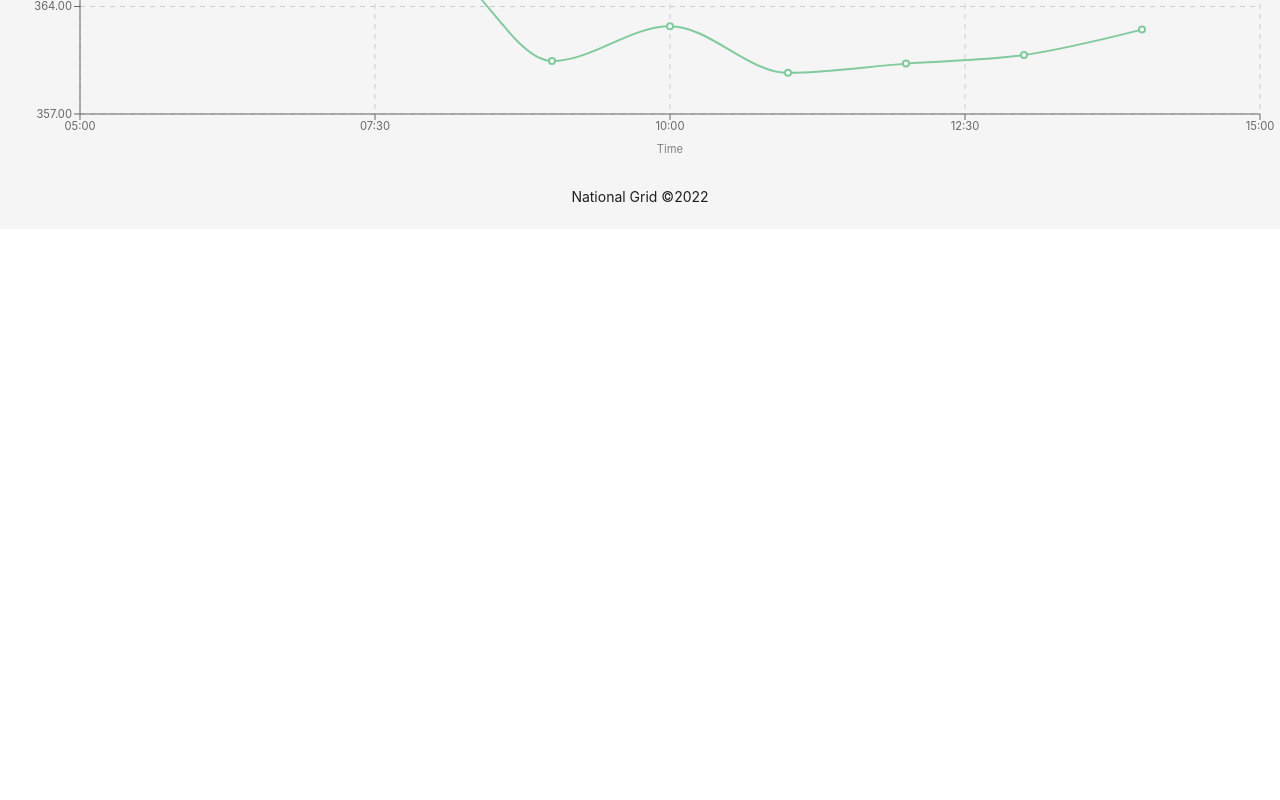
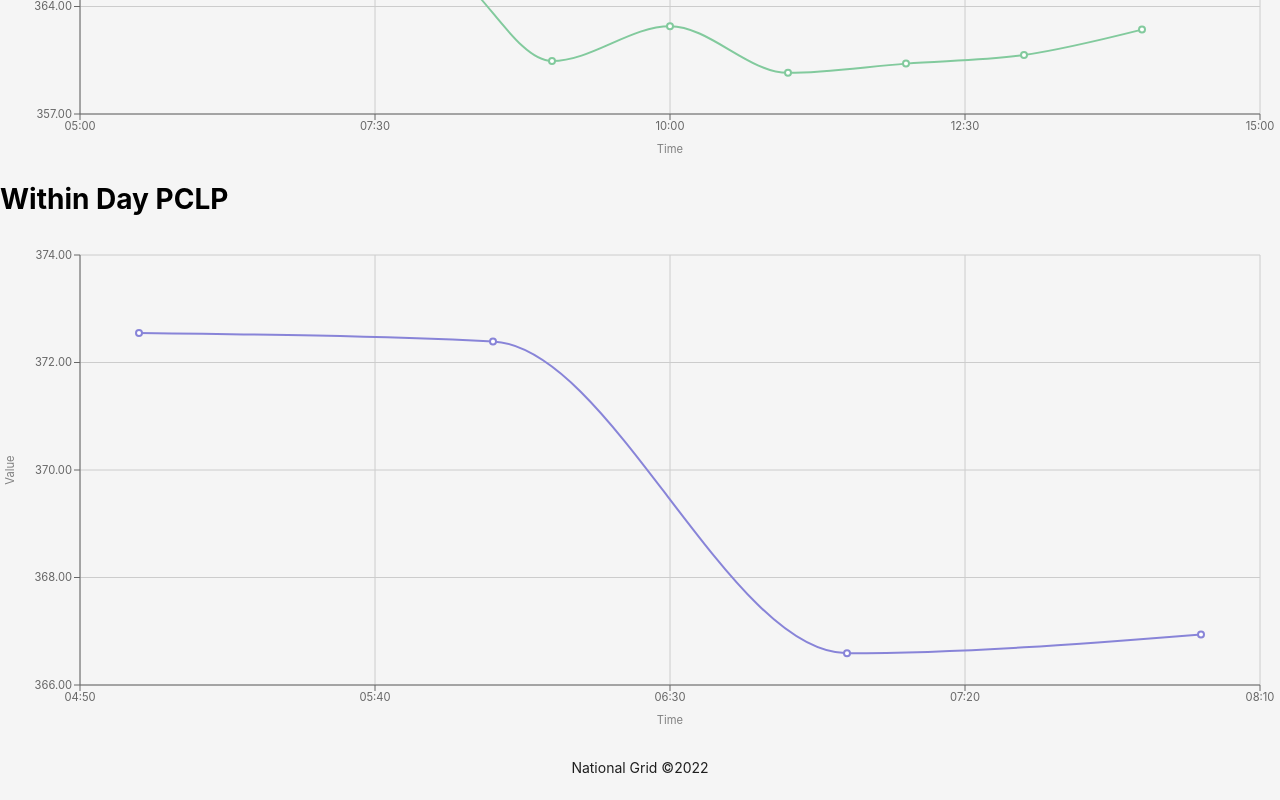
Before and after one commit to rs1257/create-react-app-ant-design, a React (Create React App) app: page / in a window 1280 px wide. Shown: the part 982-1782 px from the top of the page. Before the commit the page ends 1211 px from the top, so only its background shows below. Built offline with nearby package versions, Linux system fonts and the light colour scheme.

Commit message:
Add within day pclp graph

```diff
--- a/src/components/LineGraph/index.tsx
+++ b/src/components/LineGraph/index.tsx
@@ -10,22 +10,23 @@ import {
   Line,
 } from 'recharts';
 
-interface Props<T> {
+interface LineGraphProps<T> {
   lines: T[];
+  xDataKey: string;
 }
 
-const LineGraph = <T,>({ lines }: Props<T>): JSX.Element => {
+const LineGraph = <T,>({ lines, xDataKey }: LineGraphProps<T>): JSX.Element => {
   const lineColours = ['#8884d8', '#82ca9d'];
 
   return (
     <ResponsiveContainer width="100%" height={500}>
       <LineChart
         className="line-graph"
-        width={730}
-        height={250}
+        width={700}
+        height={500}
         margin={{ top: 20, right: 20, left: 20, bottom: 20 }}
       >
-        <CartesianGrid strokeDasharray="5" />
+        <CartesianGrid />
         <XAxis
           dataKey="applicableAtUkLocalTime"
           type="number"
@@ -63,7 +64,7 @@ const LineGraph = <T,>({ lines }: Props<T>): JSX.Element => {
               key={index}
               type="monotone"
               data={line}
-              dataKey="value"
+              dataKey={xDataKey}
               stroke={lineColours[index]}
               strokeWidth={2}
               isAnimationActive={false}
--- /dev/null
+++ b/src/data/withinDayPclp.json
@@ -0,0 +1,55 @@
+{
+  "gasDay": {
+    "day": "2022-12-13T00:00:00Z",
+    "startUtc": "2022-12-13T05:00:00Z",
+    "endUtc": "2022-12-14T05:00:00Z",
+    "startUkLocalTime": "2022-12-13T05:00:00+00:00",
+    "endUkLocalTime": "2022-12-14T05:00:00+00:00"
+  },
+  "data": [
+    {
+      "value": 372.5508189773725,
+      "applicableAt": "2022-12-13T05:06:42Z",
+      "applicableAtUkLocalTime": "2022-12-13T05:06:42+00:00",
+      "qualityIndicator": null,
+      "publicationObjectName": "Predicted Closing Linepack (PCLP1)",
+      "applicableFor": "2022-12-13T00:00:00Z",
+      "generatedTimeStamp": "2022-12-13T05:06:44Z",
+      "generatedTimeStampUkLocalTime": "2022-12-13T05:06:44+00:00",
+      "rawDisplayValue": "372.5508189773725"
+    },
+    {
+      "value": 372.39275467728453,
+      "applicableAt": "2022-12-13T06:02:22Z",
+      "applicableAtUkLocalTime": "2022-12-13T06:02:22+00:00",
+      "qualityIndicator": null,
+      "publicationObjectName": "Predicted Closing Linepack (PCLP1)",
+      "applicableFor": "2022-12-13T00:00:00Z",
+      "generatedTimeStamp": "2022-12-13T06:03:04Z",
+      "generatedTimeStampUkLocalTime": "2022-12-13T06:03:04+00:00",
+      "rawDisplayValue": "372.39275467728453"
+    },
+    {
+      "value": 366.59101167728454,
+      "applicableAt": "2022-12-13T07:10:30Z",
+      "applicableAtUkLocalTime": "2022-12-13T07:10:30+00:00",
+      "qualityIndicator": null,
+      "publicationObjectName": "Predicted Closing Linepack (PCLP1)",
+      "applicableFor": "2022-12-13T00:00:00Z",
+      "generatedTimeStamp": "2022-12-13T07:11:35Z",
+      "generatedTimeStampUkLocalTime": "2022-12-13T07:11:35+00:00",
+      "rawDisplayValue": "366.59101167728454"
+    },
+    {
+      "value": 366.9405749171988,
+      "applicableAt": "2022-12-13T08:02:55Z",
+      "applicableAtUkLocalTime": "2022-12-13T08:02:55+00:00",
+      "qualityIndicator": null,
+      "publicationObjectName": "Predicted Closing Linepack (PCLP1)",
+      "applicableFor": "2022-12-13T00:00:00Z",
+      "generatedTimeStamp": "2022-12-13T08:02:57Z",
+      "generatedTimeStampUkLocalTime": "2022-12-13T08:02:57+00:00",
+      "rawDisplayValue": "366.9405749171988"
+    }
+  ]
+}
--- a/src/pages/Home/Graphs/ForecastSupplyDemandGraph.tsx
+++ b/src/pages/Home/Graphs/ForecastSupplyDemandGraph.tsx
@@ -42,7 +42,7 @@ const ForecastSupplyDemandGraph = (): JSX.Element => {
   return (
     <>
       <h1>Forecast Supply and Demand</h1>
-      <LineGraph lines={[demand, supply]} />
+      <LineGraph lines={[demand, supply]} xDataKey="value" />
     </>
   );
 };
--- /dev/null
+++ b/src/pages/Home/Graphs/WithinDayPclp.tsx
@@ -0,0 +1,23 @@
+import withinDayPclp from '../../../data/withinDayPclp.json';
+import dayjs from 'dayjs';
+import LineGraph from '../../../components/LineGraph';
+
+const WithinDayPclpGraph = (): JSX.Element => {
+  const { data } = withinDayPclp;
+
+  const transformedData = data.map((datum) => {
+    const { applicableAtUkLocalTime } = datum;
+    const epochTime = +dayjs(applicableAtUkLocalTime).startOf('hour');
+
+    return { ...datum, applicableAtUkLocalTime: epochTime };
+  });
+
+  return (
+    <>
+      <h1>Within Day PCLP</h1>
+      <LineGraph lines={[transformedData]} xDataKey="value" />
+    </>
+  );
+};
+
+export default WithinDayPclpGraph;
--- a/src/pages/Home/index.tsx
+++ b/src/pages/Home/index.tsx
@@ -3,6 +3,7 @@ import LinkButton from '../../components/LinkButton';
 import Loader from '../../components/Loader';
 import './Home.scss';
 import ForecastSupplyDemandGraph from './Graphs/ForecastSupplyDemandGraph';
+import WithinDayPclpGraph from './Graphs/WithinDayPclp';
 
 const Home = (): JSX.Element => {
   const onClick = (): void => {
@@ -55,6 +56,7 @@ const Home = (): JSX.Element => {
       </div>
 
       <ForecastSupplyDemandGraph />
+      <WithinDayPclpGraph />
     </>
   );
 };
```
Also changed, not shown: 1 other file (tests, documents, lock files or other folders).
